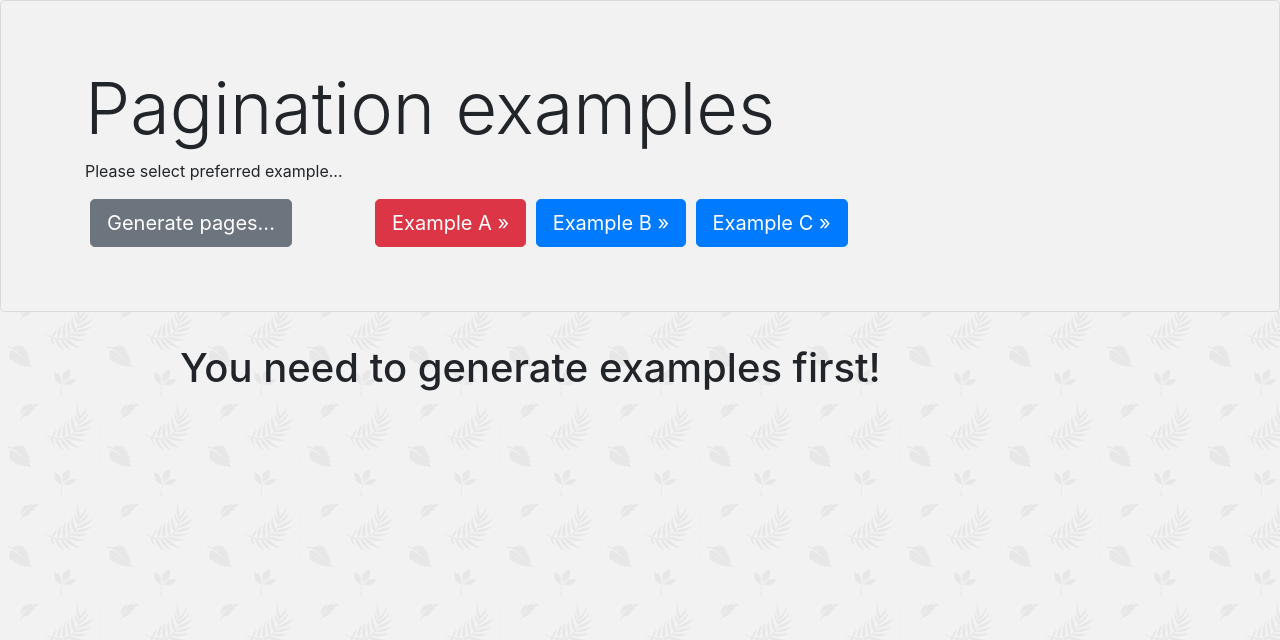
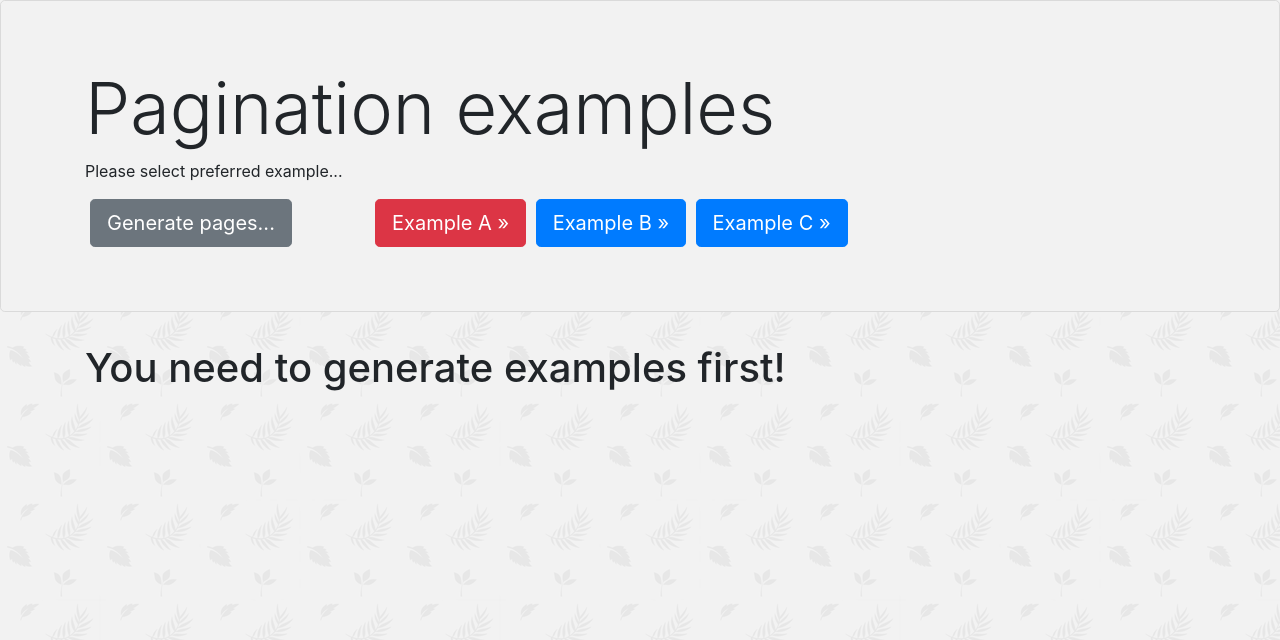
Before and after one commit to B0ySetsF1re/Pagination, a Node project: template views/Example_A.ejs in a window 1280 px wide. Shown: the top 640 px of the page. Run offline with Node 20 templates, Linux system fonts and the light colour scheme; the template is opened without the code that fills it: most values are stand-ins (such as "Sample title", 1, 10 or a date in 2020); some libraries are stand-ins or nearby versions.

Commit message:
changed grid for tables

```diff
--- a/views/Example_A.ejs
+++ b/views/Example_A.ejs
@@ -27,7 +27,7 @@
 
 <div class="container">
   <div class="row justify-content-center">
-    <div class="col-sm-10">
+    <div class="col-sm">
       <% if(locals.users) { %>
         <table class="table table-striped table-sm">
           <thead>
--- a/views/Example_B.ejs
+++ b/views/Example_B.ejs
@@ -27,7 +27,7 @@
 
 <div class="container">
   <div class="row justify-content-center">
-    <div class="col-sm-10">
+    <div class="col-sm">
 
       <% if(locals.users) { %>
         <table class="table table-striped table-sm">
--- a/views/Example_C.ejs
+++ b/views/Example_C.ejs
@@ -27,7 +27,7 @@
 
 <div class="container">
   <div class="row justify-content-center">
-    <div class="col-sm-10">
+    <div class="col-sm">
 
       <% if(locals.users) { %>
         <table class="table table-striped table-sm">
```
